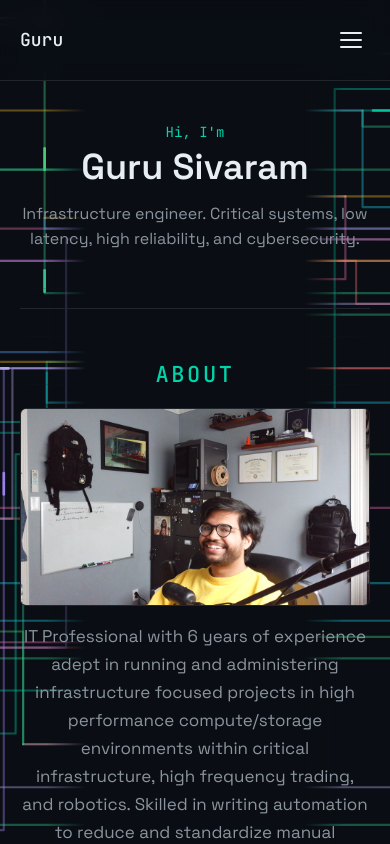
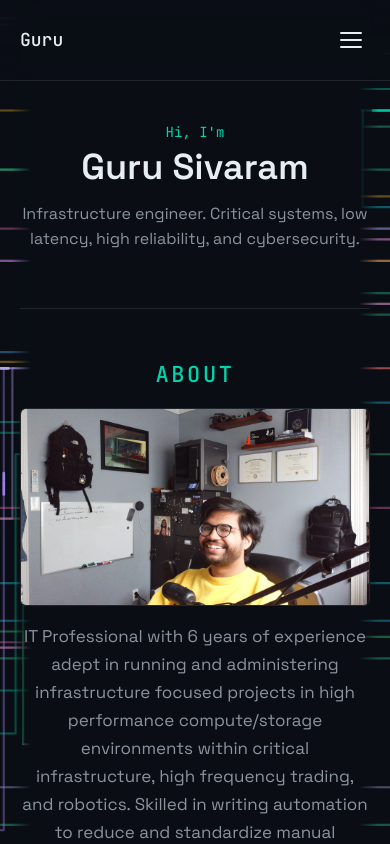
Before and after one commit to Guru-Sivaram/PersonalWebsite, a React (Vite) app: page / in a window 390 px wide. Shown: the top 844 px of the page. Built offline with nearby package versions, Linux system fonts and the light colour scheme.

Commit message:
mobile should have a wider mask now

```diff
--- a/src/components/CircuitBackground.css
+++ b/src/components/CircuitBackground.css
@@ -23,6 +23,30 @@
     black 88%,
     black 100%
   );
+}
+
+/* On mobile, use a much wider mask so content stays readable */
+@media (max-width: 768px) {
+  .circuit-background {
+    mask-image: linear-gradient(
+      to right,
+      black 0%,
+      black 3%,
+      transparent 8%,
+      transparent 92%,
+      black 97%,
+      black 100%
+    );
+    -webkit-mask-image: linear-gradient(
+      to right,
+      black 0%,
+      black 3%,
+      transparent 8%,
+      transparent 92%,
+      black 97%,
+      black 100%
+    );
+  }
 }
 
 .circuit-svg {
```
